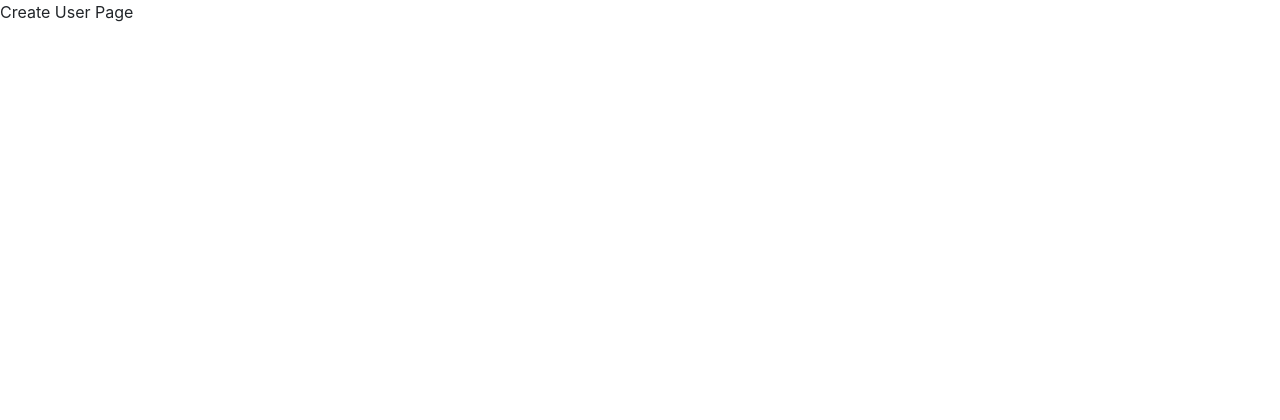
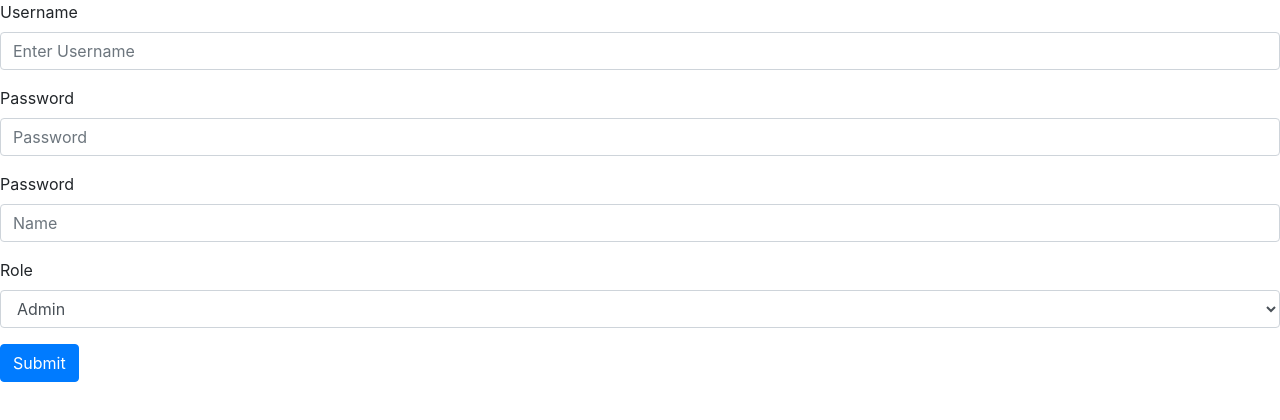
Before and after one commit to DanielOS7/react-user-app, a React (Create React App) app in the folder client/: page /create-user in a window 1280 px wide. Shown: the top 420 px of the page. Built offline with nearby package versions, Linux system fonts and the light colour scheme.

Commit message:
Added MVP HTML Elements to pages

```diff
--- a/client/src/components/create-user.component.js
+++ b/client/src/components/create-user.component.js
@@ -1,11 +1,44 @@
 import React from 'react';
+import Form from 'react-bootstrap/Form';
+import Button from 'react-bootstrap/Button';
 
 export default class CreateUser extends React.Component {
 
+    onSubmit(e){
+        e.preventDefault();
+        console.log('Was this called');
+    }
 
     render() {
         return (
-            <div>Create User Page</div>
+            <div>
+                <Form onSubmit={this.onSubmit}>
+                    <Form.Group controlId="formUsername">
+                        <Form.Label>Username</Form.Label>
+                        <Form.Control type="input" placeholder="Enter Username" />
+                    </Form.Group>
+
+                    <Form.Group controlId="formPassword">
+                        <Form.Label>Password</Form.Label>
+                        <Form.Control type="password" placeholder="Password" />
+                    </Form.Group>
+                    <Form.Group controlId="formName">
+                        <Form.Label>Password</Form.Label>
+                        <Form.Control type="input" placeholder="Name" />
+                    </Form.Group>
+                    <Form.Group controlId="formRole">
+                        <Form.Label>Role</Form.Label>
+                        <Form.Control as="select">
+                            <option>Admin</option>
+                            <option>User</option>
+                        </Form.Control>
+                    </Form.Group>
+
+                    <button className="btn btn-primary"  type="submit">
+                        Submit
+                    </button>
+                </Form>
+            </div>
         );
     }
 }
--- a/client/src/components/home.component.js
+++ b/client/src/components/home.component.js
@@ -7,11 +7,11 @@ export default class Home extends React.Component {
     render() {
         return (
             <div className="page-links">
-                <a href="http://www.google.com">Home Page</a>
+                <a href="http://localhost:3000/login">Login Page</a>
                 <center><div style={{maxWidth: "40vw"}}>
                 <hr/>
                 </div></center>
-                <a href="http://www.google.com">Login Page</a>
+                <a href="http://localhost:3000/create-user">Create User</a>
             </div>
         );
     }
--- a/client/src/components/login.component.js
+++ b/client/src/components/login.component.js
@@ -1,11 +1,37 @@
 import React from 'react';
+import Form from 'react-bootstrap/Form';
+import Button from 'react-bootstrap/Button';
+
+
+// import * as ReactBootstrap from 'react-bootstrap';
 
 export default class Login extends React.Component {
 
 
+    onSubmit(e) {
+        e.preventDefault();
+        console.log('Was this called');
+    }
+
+
     render() {
         return (
-            <div>Login Page</div>
+            <div>
+                <Form onSubmit={this.onSubmit}>
+                    <Form.Group controlId="formUsername">
+                        <Form.Label>Username</Form.Label>
+                        <Form.Control type="input" placeholder="Enter Username" />
+                    </Form.Group>
+
+                    <Form.Group controlId="formPassword">
+                        <Form.Label>Password</Form.Label>
+                        <Form.Control type="password" placeholder="Password" />
+                    </Form.Group>
+                    <button className="btn btn-primary" type="submit">
+                        Submit
+                    </button>
+                </Form>
+            </div>
         );
     }
 }
```
Also changed, not shown: 1 other file (tests, documents, lock files or other folders).
